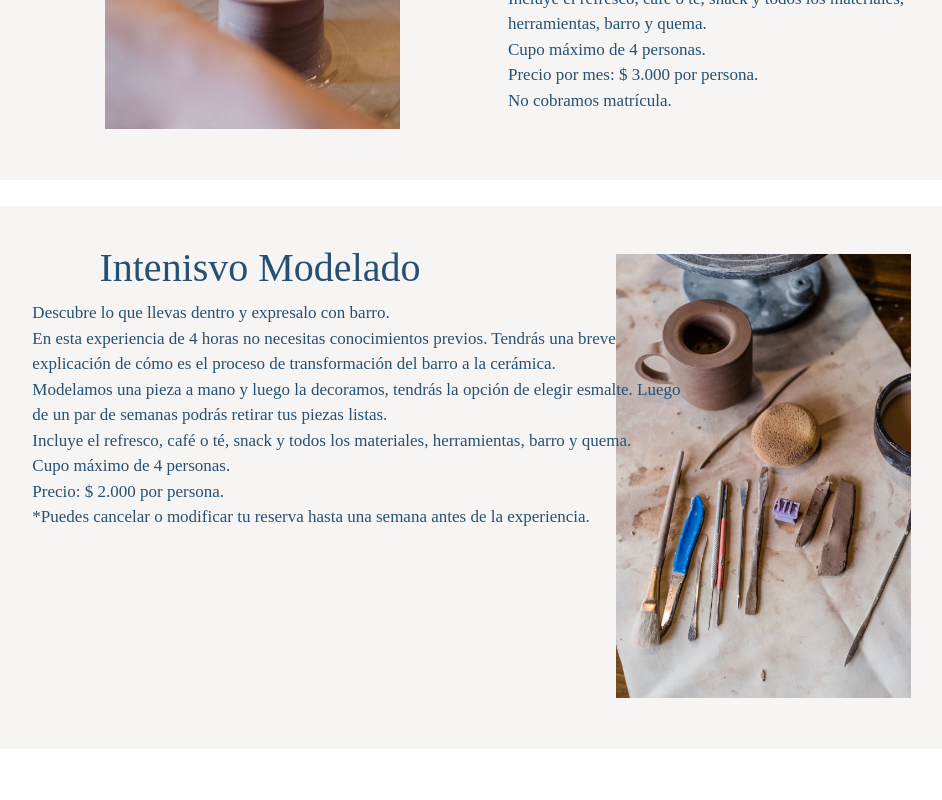
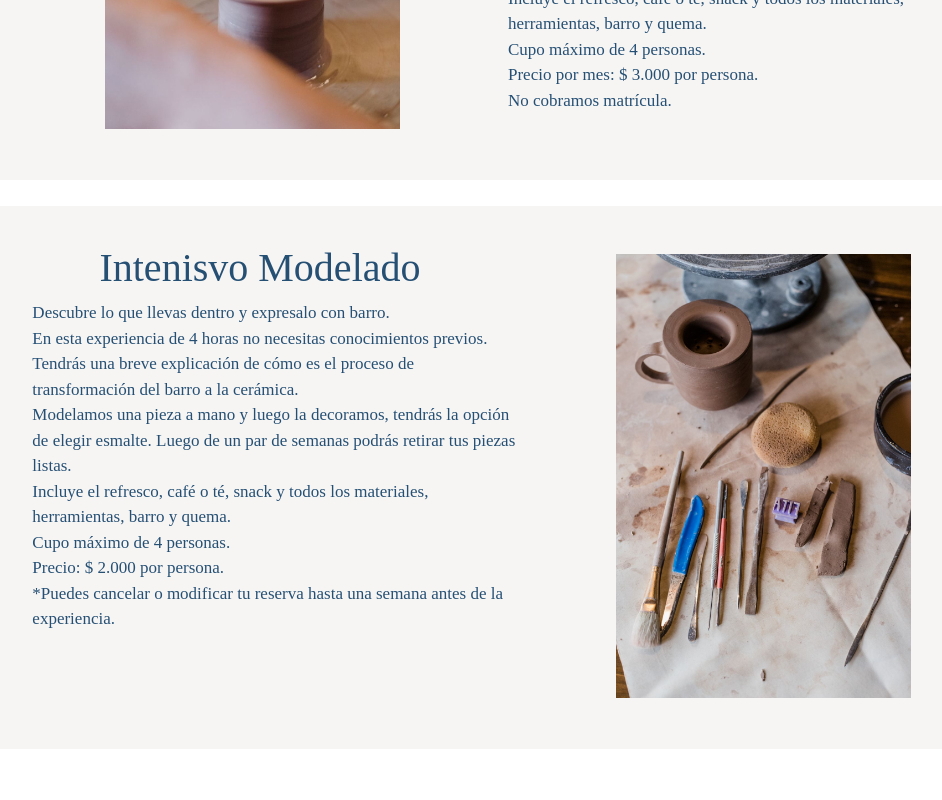
Before and after one commit to TrellixVulnTeam/ProyectoFinalCoderhouse_AUHV, a website: page pages/cursos.html in a window 1280 px wide. Shown: the part 974-1774 px from the top of the page, without its empty margins (132-1074 px from the left). Drawn offline with nearby package versions, Linux system fonts and the light colour scheme.

Commit message:
UltimaCoreccion

```diff
--- a/scss/origen.scss
+++ b/scss/origen.scss
@@ -554,7 +554,7 @@ li {
     font-size: 1em;
     float: right;
     margin-left: -8%;
-    margin-right: 30%;
+    margin-right: 50%;
     color: $azul-color;
     font-family:'Spectral', serif;
     font-size: 17px;
```
Also changed, not shown: Css/style.css.
